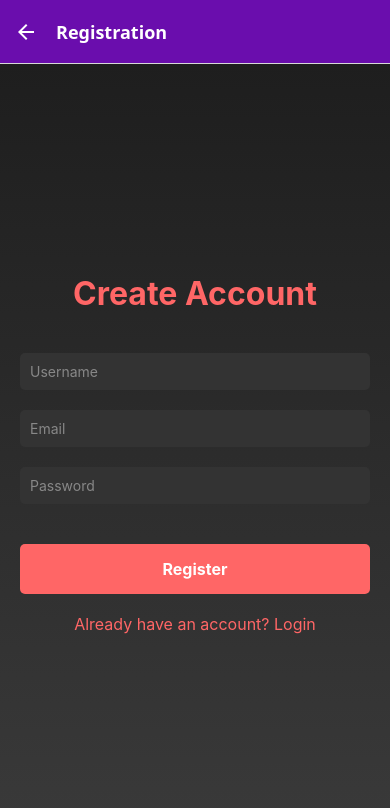
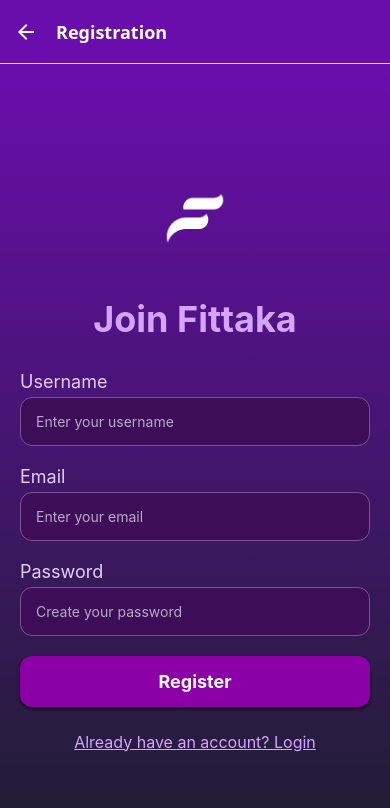
Before and after one commit to DCIT26-2025/Money-Tracker-CS-3-2, a React Native app in the folder Fittaka/: screen /Registration in a window 390 px wide. Shown: the top 808 px of the page. Built offline with nearby package versions, Linux system fonts and the light colour scheme.

Commit message:
Upadated with logo

```diff
--- a/Fittaka/app.json
+++ b/Fittaka/app.json
@@ -1,4 +1,5 @@
 {
+
   "expo": {
     "name": "Fittaka",
     "slug": "Fittaka",
--- a/Fittaka/package.json
+++ b/Fittaka/package.json
@@ -19,8 +19,9 @@
     "@react-navigation/bottom-tabs": "^7.2.0",
     "@react-navigation/native": "^7.0.14",
     "@react-navigation/stack": "^7.1.1",
+    "@react-native-community/datetimepicker": "7.2.0",
     "expo": "~52.0.27",
-    "expo-blur": "~14.0.3",
+    "expo-blur": "~14.0.2",
     "expo-constants": "~17.0.4",
     "expo-font": "~13.0.3",
     "expo-haptics": "~14.0.1",
@@ -41,7 +42,8 @@
     "react-native-screens": "~4.4.0",
     "react-native-vector-icons": "^10.2.0",
     "react-native-web": "~0.19.13",
-    "react-native-webview": "13.12.5"
+    "react-native-webview": "13.12.5",
+    "react-native-snap-carousel": "^4.0.0"
   },
   "devDependencies": {
     "@babel/core": "^7.25.2",
--- a/Fittaka/screens/HomeScreen.tsx
+++ b/Fittaka/screens/HomeScreen.tsx
@@ -3,7 +3,6 @@ import { View, Text, StyleSheet, ScrollView, TouchableOpacity } from 'react-nati
 import { useNavigation } from '@react-navigation/native';
 import { LinearGradient } from 'expo-linear-gradient';
 import { FontAwesome, Ionicons } from '@expo/vector-icons';
-
 
 const HomeScreen = () => {
   const navigation = useNavigation();
@@ -14,7 +13,7 @@ const HomeScreen = () => {
       amount: 120,
       category: 'Groceries',
       date: '2024-01-15',
-      description: 'Weekly groceries'
+      description: 'Weekly groceries',
     },
     {
       id: '2',
@@ -22,8 +21,8 @@ const HomeScreen = () => {
       amount: 3000,
       category: 'Salary',
       date: '2024-01-01',
-      description: 'Monthly salary'
-    }
+      description: 'Monthly salary',
+    },
   ]);
 
   const balance = transactions.reduce((acc, curr) => {
@@ -31,16 +30,16 @@ const HomeScreen = () => {
   }, 0);
 
   const income = transactions
-    .filter(t => t.type === 'income')
+    .filter((t) => t.type === 'income')
     .reduce((acc, curr) => acc + curr.amount, 0);
 
   const expenses = transactions
-    .filter(t => t.type === 'expense')
+    .filter((t) => t.type === 'expense')
     .reduce((acc, curr) => acc + curr.amount, 0);
 
   return (
     <LinearGradient
-      colors={['#1e1e1e', '#3a3a3a']}
+      colors={['#6a0dad', '#1e1e30']}
       style={styles.gradientBackground}
     >
       <View style={styles.container}>
@@ -71,7 +70,13 @@ const HomeScreen = () => {
                     <Text style={styles.transactionCategory}>{transaction.category}</Text>
                     <Text style={styles.transactionDescription}>{transaction.description}</Text>
                   </View>
-                  <Text style={transaction.type === 'income' ? styles.incomeAmount : styles.expenseAmount}>
+                  <Text
+                    style={
+                      transaction.type === 'income'
+                        ? styles.incomeAmount
+                        : styles.expenseAmount
+                    }
+                  >
                     {transaction.type === 'income' ? '+' : '-'}${transaction.amount}
                   </Text>
                 </View>
@@ -83,23 +88,38 @@ const HomeScreen = () => {
 
         {/* Navigation Bar */}
         <View style={styles.navBar}>
-          <TouchableOpacity style={styles.navButton} onPress={() => navigation.navigate('Home')}>
+          <TouchableOpacity
+            style={styles.navButton}
+            onPress={() => navigation.navigate('Home')}
+          >
             <Ionicons name="home" size={24} color="white" />
             <Text style={styles.navButtonText}>Home</Text>
           </TouchableOpacity>
-          <TouchableOpacity style={styles.navButton} onPress={() => navigation.navigate('Profile')}>
+          <TouchableOpacity
+            style={styles.navButton}
+            onPress={() => navigation.navigate('Profile')}
+          >
             <FontAwesome name="user" size={24} color="white" />
             <Text style={styles.navButtonText}>Profile</Text>
           </TouchableOpacity>
-          <TouchableOpacity style={styles.navButton} onPress={() => navigation.navigate('Records')}>
+          <TouchableOpacity
+            style={styles.navButton}
+            onPress={() => navigation.navigate('Records')}
+          >
             <Ionicons name="list" size={24} color="white" />
             <Text style={styles.navButtonText}>Records</Text>
           </TouchableOpacity>
-          <TouchableOpacity style={styles.navButton} onPress={() => navigation.navigate('Tips')}>
+          <TouchableOpacity
+            style={styles.navButton}
+            onPress={() => navigation.navigate('Tips')}
+          >
             <Ionicons name="lightbulb-o" size={24} color="white" />
             <Text style={styles.navButtonText}>Tips</Text>
           </TouchableOpacity>
-          <TouchableOpacity style={styles.navButton} onPress={() => navigation.navigate('Transaction')}>
+          <TouchableOpacity
+            style={styles.navButton}
+            onPress={() => navigation.navigate('Transaction')}
+          >
             <Ionicons name="exchange" size={24} color="white" />
             <Text style={styles.navButtonText}>Transactions</Text>
           </TouchableOpacity>
@@ -118,45 +138,45 @@ const styles = StyleSheet.create({
   },
   scrollContainer: {
     padding: 20,
-    paddingBottom: 80, // Ensure content is not hidden behind the nav bar
+    paddingBottom: 80,
   },
   balanceCard: {
-    backgroundColor: '#2a2a2a', // Darker card background
+    backgroundColor: '#4b0082',
     padding: 20,
     borderRadius: 10,
     marginBottom: 20,
     shadowColor: '#000',
-    shadowOffset: { width: 0, height: 2 },
-    shadowOpacity: 0.8,
-    shadowRadius: 2,
-    elevation: 5,
+    shadowOffset: { width: 0, height: 4 },
+    shadowOpacity: 0.5,
+    shadowRadius: 4,
+    elevation: 6,
   },
   balanceTitle: {
-    color: 'white',
+    color: '#d1c4e9',
     fontSize: 18,
   },
   balanceAmount: {
     color: 'white',
-    fontSize: 32,
+    fontSize: 36,
     fontWeight: 'bold',
   },
   balanceDetails: {
     flexDirection: 'row',
     justifyContent: 'space-between',
-    marginTop: 10,
+    marginTop: 15,
   },
   balanceDetail: {
     alignItems: 'center',
   },
   balanceDetailText: {
-    color: 'white',
+    color: '#c5cae9',
   },
   incomeAmount: {
-    color: '#4caf50', // Green color for income
+    color: '#8e99f3',
     fontWeight: 'bold',
   },
   expenseAmount: {
-    color: '#f44336', // Red color for expenses
+    color: '#ff80ab',
     fontWeight: 'bold',
   },
   transactions: {
@@ -165,49 +185,54 @@ const styles = StyleSheet.create({
   transactionsTitle: {
     fontSize: 18,
     fontWeight: 'bold',
-    color: 'white',
+    color: '#bb86fc',
     marginBottom: 10,
   },
   transaction: {
-    backgroundColor: '#2a2a2a', // Darker card background
+    backgroundColor: '#3f0071',
     padding: 15,
-    borderRadius: 10,
+    borderRadius: 12,
     marginBottom: 10,
     shadowColor: '#000',
     shadowOffset: { width: 0, height: 2 },
-    shadowOpacity: 0.8,
-    shadowRadius: 2,
+    shadowOpacity: 0.4,
+    shadowRadius: 3,
     elevation: 5,
+    borderWidth: 1,
+    borderColor: '#6a0dad',
   },
   transactionDetails: {
     flexDirection: 'row',
     justifyContent: 'space-between',
   },
   transactionCategory: {
-    color: 'white',
+    color: '#d1c4e9',
     fontSize: 16,
   },
   transactionDescription: {
-    color: 'gray',
+    color: '#b39ddb',
   },
   transactionDate: {
-    color: 'gray',
+    color: '#bdbdbd',
     fontSize: 12,
     marginTop: 5,
   },
   navBar: {
     flexDirection: 'row',
     justifyContent: 'space-around',
-    backgroundColor: '#2a2a2a',
-    paddingVertical: 10,
+    backgroundColor: '#4b0082',
+    paddingVertical: 12,
     borderTopWidth: 1,
-    borderTopColor: '#444',
+    borderTopColor: '#6a0dad',
     position: 'absolute',
     bottom: 0,
     width: '100%',
   },
   navButton: {
     alignItems: 'center',
+    padding: 8,
+    borderRadius: 8,
+    transition: 'all 0.2s',
   },
   navButtonText: {
     color: 'white',
--- a/Fittaka/screens/LoginScreen.tsx
+++ b/Fittaka/screens/LoginScreen.tsx
@@ -1,5 +1,5 @@
 import React, { useState } from "react";
-import { View, Text, TextInput, StyleSheet, TouchableOpacity } from "react-native";
+import { View, Text, TextInput, StyleSheet, TouchableOpacity, Image } from "react-native";
 import { useNavigation } from '@react-navigation/native';
 import { LinearGradient } from 'expo-linear-gradient';
 
@@ -15,16 +15,23 @@ const LoginScreen = () => {
 
   return (
     <LinearGradient
-          colors={['#1e1e1e', '#3a3a3a']}
-          style={styles.gradientBackground}
-        >
+      colors={['#6a0dad', '#1e1e30']} // Purple grayscale gradient
+      style={styles.gradientBackground}
+    >
       <View style={styles.container}>
+        {/* Logo */}
+        <Image
+          source={require('../assets/images/logo.png')} // Update the path based on your project structure
+          style={styles.logo}
+          resizeMode="contain"
+        />
+
         <Text style={styles.title}>Fittaka</Text>
         <Text style={styles.label}>Email</Text>
         <TextInput
           style={styles.input}
           placeholder="Enter your email"
-          placeholderTextColor="#888"
+          placeholderTextColor="#b8a9c9" // Subtle lavender color for placeholder
           value={email}
           onChangeText={setEmail}
           keyboardType="email-address"
@@ -33,19 +40,23 @@ const LoginScreen = () => {
         <TextInput
           style={styles.input}
           placeholder="Enter your password"
-          placeholderTextColor="#888"
+          placeholderTextColor="#b8a9c9"
           value={password}
           onChangeText={setPassword}
           secureTextEntry
         />
-        <TouchableOpacity style={styles.button} onPress={handleLogin}>
+        <TouchableOpacity
+          style={styles.button}
+          onPress={handleLogin}
+          activeOpacity={0.8}
+        >
           <Text style={styles.buttonText}>Login</Text>
         </TouchableOpacity>
         <TouchableOpacity onPress={() => navigation.navigate('Registration')}>
           <Text style={styles.link}>Create Account</Text>
         </TouchableOpacity>
       </View>
-      </LinearGradient>
+    </LinearGradient>
   );
 };
 
@@ -55,49 +66,60 @@ const styles = StyleSheet.create({
   },
   container: {
     flex: 1,
-    justifyContent: 'center',
-    alignItems: 'center',
+    justifyContent: "center",
+    alignItems: "center",
     padding: 20,
   },
+  logo: {
+    width: 300, // Adjust size as needed
+    height: 300,
+    marginBottom: 2,
+  },
   title: {
-    fontSize: 32,
-    fontWeight: 'bold',
-    color: '#ff6666', // Engaging orange color for the title
-    marginBottom: 20,
+    fontSize: 36,
+    fontWeight: "bold",
+    color: "white", // Light lavender title
+    marginBottom: 16,
   },
   label: {
-    color: '#d3d3d3', // Light grey color for labels
+    color: "#e3cfff", // Soft lavender for labels
     fontSize: 18,
-    alignSelf: 'flex-start',
+    alignSelf: "flex-start",
     marginBottom: 5,
   },
   input: {
-    width: '100%',
-    backgroundColor: '#2a2a2a', // Darker grey background for input
-    color: 'white', // White text color for input
-    borderRadius: 10,
+    width: "100%",
+    backgroundColor: "#3e0d57", // Deep purple background for input
+    color: "#ffffff", // White text color for input
+    borderRadius: 12,
     padding: 15,
     marginBottom: 20,
     borderWidth: 1,
-    borderColor: '#444', // Border color to make input stand out
+    borderColor: "#7c5295", // Lavender border for input
   },
   button: {
-    backgroundColor: '#ff6666', // Light red color for buttons
+    backgroundColor: "#8c00a8", // Vivid purple for button
     padding: 15,
-    borderRadius: 10,
-    alignItems: 'center',
-    width: '100%',
+    borderRadius: 12,
+    alignItems: "center",
+    width: "100%",
     marginBottom: 10,
+    shadowColor: "#000",
+    shadowOffset: { width: 0, height: 2 },
+    shadowOpacity: 0.8,
+    shadowRadius: 3,
+    elevation: 5,
   },
   buttonText: {
-    color: 'white',
-    fontSize: 16,
-    fontWeight: 'bold',
+    color: "#ffffff",
+    fontSize: 18,
+    fontWeight: "bold",
   },
   link: {
-    color: '#ff6666', // Engaging orange color for links
+    color: "#d4a5ff", // Light lavender for links
     fontSize: 16,
-    marginTop: 10,
+    marginTop: 15,
+    textDecorationLine: "underline",
   },
 });
 
--- a/Fittaka/screens/ProfileScreen.tsx
+++ b/Fittaka/screens/ProfileScreen.tsx
@@ -4,15 +4,16 @@ import { useNavigation } from '@react-navigation/native';
 import { FontAwesome, Ionicons } from '@expo/vector-icons';
 import { LinearGradient } from 'expo-linear-gradient';
 
-
 const ProfileScreen = () => {
   const navigation = useNavigation();
 
   return (
     <LinearGradient
-          colors={['#1e1e1e', '#3a3a3a']}
+      colors={['#3a2e6b', '#2a1e4f']}
       style={styles.gradientBackground}
     >
+
+
       <ScrollView contentContainerStyle={styles.container}>
         <View style={styles.profileContainer}>
           <Image
@@ -41,6 +42,7 @@ const ProfileScreen = () => {
             <Text style={[styles.settingsButtonText, styles.logoutButtonText]}>Logout</Text>
           </TouchableOpacity>
         </View>
+
         <View style={styles.navBar}>
           <TouchableOpacity style={styles.navButton} onPress={() => navigation.navigate('Home')}>
             <Ionicons name="home" size={24} color="white" />
@@ -73,6 +75,7 @@ const styles = StyleSheet.create({
     flex: 1,
   },
   container: {
+
     flexGrow: 1,
     justifyContent: 'center',
     alignItems: 'center',
@@ -80,50 +83,54 @@ const styles = StyleSheet.create({
   },
   profileContainer: {
     alignItems: 'center',
-    marginBottom: 30,
+    marginBottom: 26,
+    marginTop: 2,
   },
   profileImage: {
     width: 100,
     height: 100,
     borderRadius: 50,
     marginBottom: 10,
+    borderWidth: 2,
+    borderColor: '#6e57e0',
   },
   profileName: {
     fontSize: 24,
     fontWeight: 'bold',
-    color: '#ff6666',
+    color: '#d0bdf4',
   },
   profileEmail: {
     fontSize: 16,
-    color: '#d3d3d3',
+    color: '#b8a4e3',
   },
   settingsContainer: {
     width: '100%',
   },
   settingsTitle: {
-    fontSize: 20,
+    fontSize: 35,
     fontWeight: 'bold',
-    color: '#ff6666',
+    color: '#d0bdf4',
     marginBottom: 20,
+    textAlign: 'center',
   },
   settingsButton: {
-    backgroundColor: '#333333', // Grey button background
+    backgroundColor: '#8e4a98',
     padding: 15,
-    borderRadius: 5,
+    borderRadius: 10,
     alignItems: 'center',
     marginBottom: 10,
     shadowColor: '#000',
     shadowOffset: { width: 0, height: 2 },
-    shadowOpacity: 0.8,
-    shadowRadius: 2,
+    shadowOpacity: 0.5,
+    shadowRadius: 4,
     elevation: 5,
   },
   settingsButtonText: {
-    color: '#ffffff',
+    color: '#d0bdf4',
     fontSize: 16,
   },
   logoutButton: {
-    backgroundColor: '#ff6666',
+    backgroundColor: '#a118b5',
   },
   logoutButtonText: {
     color: '#ffffff',
@@ -132,10 +139,10 @@ const styles = StyleSheet.create({
   navBar: {
     flexDirection: 'row',
     justifyContent: 'space-around',
-    backgroundColor: '#2a2a2a',
+    backgroundColor: '#2a1e4f',
     paddingVertical: 10,
     borderTopWidth: 1,
-    borderTopColor: '#444',
+    borderTopColor: '#6e57e0',
     position: 'absolute',
     bottom: 0,
     width: '100%',
@@ -144,7 +151,7 @@ const styles = StyleSheet.create({
     alignItems: 'center',
   },
   navButtonText: {
-    color: 'white',
+    color: '#d0bdf4',
     fontSize: 12,
     marginTop: 5,
   },
--- a/Fittaka/screens/RecordScreen.tsx
+++ b/Fittaka/screens/RecordScreen.tsx
@@ -12,75 +12,75 @@ import { LinearGradient } from "expo-linear-gradient";
 
 const RecordScreen = () => {
   const records = [
-    {
-      id: '1',
-      title: 'Groceries',
-      amount: '$50',
-      date: '2023-10-01'
-    },
-    {
-      id: '2',
-      title: 'Rent',
-      amount: '$1200',
-      date: '2023-10-01'
-    },
-    {
-      id: '3',
-      title: 'Utilities',
-      amount: '$150',
-      date: '2023-10-01'
-    },
-    {
-      id: '4',
-      title: 'Dining Out',
-      amount: '$30',
-      date: '2023-10-02'
-    }
+    { id: "1", title: "Groceries", amount: "$50", date: "2023-10-01" },
+    { id: "2", title: "Rent", amount: "$1200", date: "2023-10-01" },
+    { id: "3", title: "Utilities", amount: "$150", date: "2023-10-01" },
+    { id: "4", title: "Dining Out", amount: "$30", date: "2023-10-02" },
   ];
   const navigation = useNavigation();
 
   return (
     <LinearGradient
-          colors={['#1e1e1e', '#3a3a3a']}
-          style={styles.gradientBackground}
-        >
+      colors={["#6a0dad", "#3a3a3a"]}
+      style={styles.gradientBackground}
+    >
       <View style={styles.container}>
         <ScrollView contentContainerStyle={styles.scrollContainer}>
           <Text style={styles.title}>Expense Records</Text>
           {records.map((record) => (
-            <View key={record.id} style={styles.recordContainer}>
-              <Text style={styles.recordTitle}>{record.title}</Text>
-              <Text style={styles.recordAmount}>{record.amount}</Text>
+            <LinearGradient
+              key={record.id}
+              colors={["#6a0dad", "#482880"]}
+              style={styles.recordCard}
+            >
+              <View style={styles.recordInfo}>
+                <Text style={styles.recordTitle}>{record.title}</Text>
+                <Text style={styles.recordAmount}>{record.amount}</Text>
+              </View>
               <Text style={styles.recordDate}>{record.date}</Text>
-            </View>
+            </LinearGradient>
           ))}
         </ScrollView>
 
-        {/* Navigation Bar */}
         <View style={styles.navBar}>
-          <TouchableOpacity style={styles.navButton} onPress={() => navigation.navigate('Home')}>
-            <Ionicons name="home" size={24} color="white" />
+          <TouchableOpacity
+            style={styles.navButton}
+            onPress={() => navigation.navigate("Home")}
+          >
+            <Ionicons name="home" size={24} color="#FFFFFF" />
             <Text style={styles.navButtonText}>Home</Text>
           </TouchableOpacity>
-          <TouchableOpacity style={styles.navButton} onPress={() => navigation.navigate('Profile')}>
-            <FontAwesome name="user" size={24} color="white" />
+          <TouchableOpacity
+            style={styles.navButton}
+            onPress={() => navigation.navigate("Profile")}
+          >
+            <FontAwesome name="user" size={24} color="#FFFFFF" />
             <Text style={styles.navButtonText}>Profile</Text>
           </TouchableOpacity>
-          <TouchableOpacity style={styles.navButton} onPress={() => navigation.navigate('Records')}>
-            <Ionicons name="list" size={24} color="white" />
+          <TouchableOpacity
+            style={styles.navButton}
+            onPress={() => navigation.navigate("Records")}
+          >
+            <Ionicons name="list" size={24} color="#FFFFFF" />
             <Text style={styles.navButtonText}>Records</Text>
           </TouchableOpacity>
-          <TouchableOpacity style={styles.navButton} onPress={() => navigation.navigate('Tips')}>
-            <Ionicons name="lightbulb-o" size={24} color="white" />
+          <TouchableOpacity
+            style={styles.navButton}
+            onPress={() => navigation.navigate("Tips")}
+          >
+            <Ionicons name="bulb-outline" size={24} color="#FFFFFF" />
             <Text style={styles.navButtonText}>Tips</Text>
           </TouchableOpacity>
-          <TouchableOpacity style={styles.navButton} onPress={() => navigation.navigate('Transaction')}>
-            <Ionicons name="exchange" size={24} color="white" />
+          <TouchableOpacity
+            style={styles.navButton}
+            onPress={() => navigation.navigate("Transaction")}
+          >
+            <Ionicons name="swap-horizontal-outline" size={24} color="#FFFFFF" />
             <Text style={styles.navButtonText}>Transactions</Text>
           </TouchableOpacity>
         </View>
       </View>
-      </LinearGradient>
+    </LinearGradient>
   );
 };
 
@@ -93,61 +93,67 @@ const styles = StyleSheet.create({
   },
   scrollContainer: {
     flexGrow: 1,
-    justifyContent: 'center',
-    alignItems: 'center',
+    alignItems: "center",
     padding: 20,
-    paddingBottom: 80, // Add padding to avoid overlap with the nav bar
+    paddingBottom: 80,
   },
   title: {
-    fontSize: 32,
-    fontWeight: 'bold',
-    color: '#ff6666',
-    marginBottom: 40,
+    fontSize: 30,
+    fontWeight: "600",
+    color: "#EDEDED",
+    marginBottom: 30,
   },
-  recordContainer: {
-    backgroundColor: '#333333', // Grey container background
-    padding: 15,
-    borderRadius: 5,
+  recordCard: {
+    borderRadius: 15,
+    padding: 20,
     marginBottom: 20,
-    width: '100%',
-    shadowColor: '#000',
-    shadowOffset: { width: 0, height: 2 },
-    shadowOpacity: 0.8,
-    shadowRadius: 2,
-    elevation: 5,
+    width: "100%",
+    shadowColor: "#000",
+    shadowOffset: { width: 0, height: 4 },
+    shadowOpacity: 0.2,
+    shadowRadius: 4,
+    elevation: 6,
+  },
+  recordInfo: {
+    flexDirection: "row",
+    justifyContent: "space-between",
+    alignItems: "center",
   },
   recordTitle: {
-    fontSize: 20,
-    fontWeight: 'bold',
-    color: '#ffffff',
-    marginBottom: 10,
+    fontSize: 18,
+    fontWeight: "600",
+    color: "#FFFFFF",
   },
   recordAmount: {
     fontSize: 16,
-    color: '#d3d3d3',
+    fontWeight: "bold",
+    color: "#D1B3FF", // Soft lavender accent
   },
   recordDate: {
     fontSize: 14,
-    color: '#d3d3d3',
+    color: "#E3E3E3",
+    marginTop: 10,
+    textAlign: "right",
   },
   navBar: {
-    flexDirection: 'row',
-    justifyContent: 'space-around',
-    backgroundColor: '#2a2a2a',
-    paddingVertical: 10,
+    flexDirection: "row",
+    justifyContent: "space-around",
+    backgroundColor: "#2D2D3A",
+    paddingVertical: 12,
     borderTopWidth: 1,
-    borderTopColor: '#444',
-    position: 'absolute',
+    borderTopColor: "#444",
+    position: "absolute",
     bottom: 0,
-    width: '100%',
+    width: "100%",
   },
   navButton: {
-    alignItems: 'center',
+    alignItems: "center",
   },
   navButtonText: {
-    color: 'white',
+    color: "#D1B3FF",
     fontSize: 12,
     marginTop: 5,
   },
 });
+
 export default RecordScreen;
--- a/Fittaka/screens/RegistrationScreen.tsx
+++ b/Fittaka/screens/RegistrationScreen.tsx
@@ -5,10 +5,10 @@ import {
   TextInput,
   StyleSheet,
   TouchableOpacity,
+  Image,
 } from "react-native";
 import { useNavigation } from "@react-navigation/native";
 import { LinearGradient } from 'expo-linear-gradient';
-
 
 export default function RegistrationScreen() {
   const navigation = useNavigation();
@@ -17,41 +17,53 @@ export default function RegistrationScreen() {
   const [password, setPassword] = useState("");
 
   const handleRegister = () => {
-    // Handle registration logic here
     navigation.navigate("Home");
   };
 
   return (
     <LinearGradient
-          colors={['#1e1e1e', '#3a3a3a']}
+      colors={['#6a0dad', '#1e1e30']}
       style={styles.gradientBackground}
     >
       <View style={styles.container}>
-      <Text style={styles.title}>Create Account</Text>
+        {/* Logo */}
+        <Image
+          source={require('../assets/images/logo.png')} // Replace with your actual logo path
+          style={styles.logo}
+          resizeMode="contain"
+        />
+        <Text style={styles.title}>Join Fittaka</Text>
+        <Text style={styles.label}>Username</Text>
         <TextInput
           style={styles.input}
-        placeholder="Username"
-        placeholderTextColor="#888"
+          placeholder="Enter your username"
+          placeholderTextColor="#b8a9c9"
           value={username}
           onChangeText={setUsername}
         />
+        <Text style={styles.label}>Email</Text>
         <TextInput
           style={styles.input}
-        placeholder="Email"
-        placeholderTextColor="#888"
+          placeholder="Enter your email"
+          placeholderTextColor="#b8a9c9"
           value={email}
           onChangeText={setEmail}
           keyboardType="email-address"
         />
+        <Text style={styles.label}>Password</Text>
         <TextInput
           style={styles.input}
-        placeholder="Password"
-        placeholderTextColor="#888"
+          placeholder="Create your password"
+          placeholderTextColor="#b8a9c9"
           value={password}
           onChangeText={setPassword}
           secureTextEntry
         />
-      <TouchableOpacity style={styles.button} onPress={handleRegister}>
+        <TouchableOpacity
+          style={styles.button}
+          onPress={handleRegister}
+          activeOpacity={0.8}
+        >
           <Text style={styles.buttonText}>Register</Text>
         </TouchableOpacity>
         <TouchableOpacity onPress={() => navigation.navigate("Login")}>
@@ -72,36 +84,55 @@ const styles = StyleSheet.create({
     alignItems: "center",
     padding: 20,
   },
+  logo: {
+    width: 120, // Adjust width as needed
+    height: 120, // Adjust height as needed
+    marginBottom: 20, // Add space between the logo and the title
+  },
   title: {
-    fontSize: 32,
+    fontSize: 36,
     fontWeight: "bold",
-    color: "#ff6666",
-    marginBottom: 40,
+    color: "#d4a5ff",
+    marginBottom: 30,
+  },
+  label: {
+    color: "#e3cfff",
+    fontSize: 18,
+    alignSelf: "flex-start",
+    marginBottom: 5,
   },
   input: {
-    backgroundColor: "#333333", // Grey input boxes
-    color: "#ffffff", // White text inside input
-    padding: 10,
-    borderRadius: 5,
+    width: "100%",
+    backgroundColor: "#3e0d57",
+    color: "#ffffff",
+    borderRadius: 12,
+    padding: 15,
     marginBottom: 20,
-    width: "100%",
+    borderWidth: 1,
+    borderColor: "#7c5295",
   },
   button: {
-    backgroundColor: "#ff6666",
+    backgroundColor: "#8c00a8",
     padding: 15,
-    borderRadius: 5,
+    borderRadius: 12,
     alignItems: "center",
-    marginTop: 20,
     width: "100%",
+    marginBottom: 10,
+    shadowColor: "#000",
+    shadowOffset: { width: 0, height: 2 },
+    shadowOpacity: 0.8,
+    shadowRadius: 3,
+    elevation: 5,
   },
   buttonText: {
     color: "#ffffff",
-    fontSize: 16,
+    fontSize: 18,
     fontWeight: "bold",
   },
   link: {
-    color: "#ff6666",
-    marginTop: 20,
+    color: "#d4a5ff",
     fontSize: 16,
+    marginTop: 15,
+    textDecorationLine: "underline",
   },
 });
```
Also changed, not shown: Fittaka/screens/TipsScreen.tsx (+46 -41 lines), Fittaka/screens/TransactionScreen.tsx (+52 -42 lines), Fittaka/assets/images/logo.png (added), 1 other file (tests, documents, lock files or other folders). Lines whose indentation alone changed are shown as unchanged.
